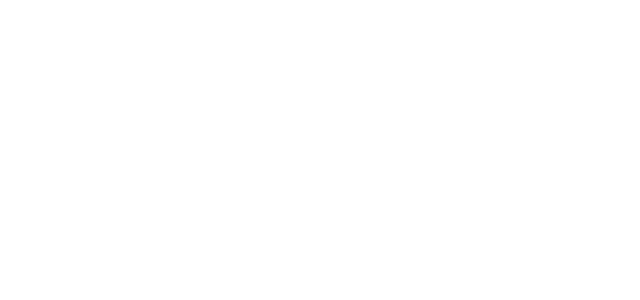
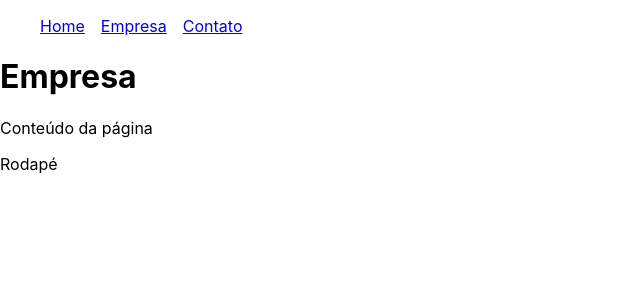
Before and after one commit to amandacbarreto/AnotacoesReactJs, a React (Create React App) app: page /empresa in a window 1280 px wide. Shown: the top 300 px of the page, without its empty margins (0-640 px from the left). Built offline with nearby package versions, Linux system fonts and the light colour scheme.

Commit message:
cria Navbar e Footer e adiciona rotas

```diff
--- a/src/App.js
+++ b/src/App.js
@@ -1,9 +1,23 @@
 import './App.css';
+import {BrowserRouter as Router, Route, Routes} from 'react-router-dom'
+import Home from './pages/Home';
+import Contato from './pages/Contato';
+import Empresa from './pages/Empresa';
+import Navbar from './components/layout/Navbar';
+import Footer from './components/layout/Footer';
 
 function App() {
-  return (
-    <div className="App">
-    </div>
+  return (//dentro de router eu consigo definir as views (rotas e os componentes padrão que vao ser repetidos)
+    <Router>
+      <Navbar />
+      <Routes>
+        <Route path="/" element={<Home/>}></Route>
+        <Route path="/contato" element={<Contato/>}></Route>
+        <Route path="/empresa" element={<Empresa/>}></Route>
+      </Routes>
+      <Footer/>
+
+    </Router>
 
   )
 }
--- /dev/null
+++ b/src/components/layout/Footer.js
@@ -0,0 +1,4 @@
+function Footer (){
+    return <footer>Rodapé</footer>
+}
+export default Footer
--- /dev/null
+++ b/src/components/layout/Navbar.js
@@ -0,0 +1,23 @@
+import { Link } from "react-router-dom"
+import styles from './Navbar.module.css'
+
+function Navbar(){
+    return(
+        <>
+            <ul className={styles.list}>
+                <li className={styles.item}>
+                <Link to="/">Home</Link>
+                </li>
+                <li className={styles.item}>
+                <Link to="/empresa">Empresa</Link>
+                </li>
+                <li className={styles.item}>
+                <Link to="/contato">Contato</Link>
+                </li>
+            </ul>
+        </>
+
+    )
+}
+
+export default Navbar
--- /dev/null
+++ b/src/components/layout/Navbar.module.css
@@ -0,0 +1,8 @@
+.list {
+    display: flex;
+    list-style: none;
+}
+
+.item {
+    margin-right: 1em;
+}
--- /dev/null
+++ b/src/pages/Contato.js
@@ -0,0 +1,9 @@
+function Contato (){
+    return(
+        <div>
+            <h1>Contato</h1>
+            <p>Conteúdo da página</p>
+        </div>
+    )
+}
+export default Contato
--- /dev/null
+++ b/src/pages/Empresa.js
@@ -0,0 +1,9 @@
+function Empresa (){
+    return(
+        <div>
+            <h1>Empresa</h1>
+            <p>Conteúdo da página</p>
+        </div>
+    )
+}
+export default Empresa
--- /dev/null
+++ b/src/pages/Home.js
@@ -0,0 +1,9 @@
+function Home (){
+    return(
+        <div>
+            <h1>Home</h1>
+            <p>Conteúdo da página</p>
+        </div>
+    )
+}
+export default Home
```
